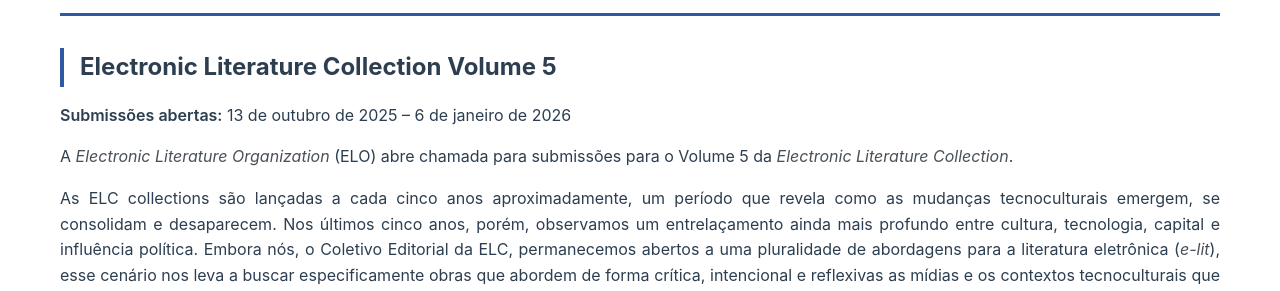
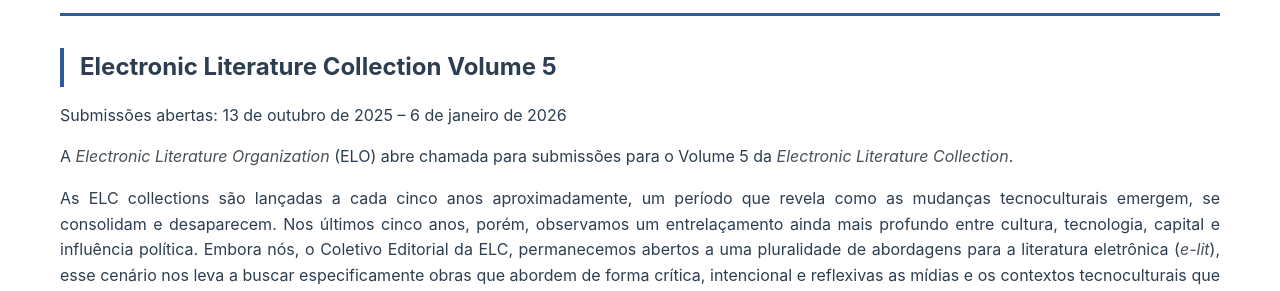
Before and after one commit to eliterature/elc5-info, a Jekyll site: the page built from docs/PT-BR/index.md, in a window 1280 px wide and 900 px high. Shown: the part 451-742 px from the top of the window. Built offline with Jekyll 4.4.1, drawn with Linux system fonts in a browser that asks for light colours; our own code applies the rules of GitHub Pages for plain Markdown files.

Commit message:
Fixing bold dates

```diff
--- a/docs/PT-BR/index.md
+++ b/docs/PT-BR/index.md
@@ -7,7 +7,7 @@ lang: pt-br
 
 ## Electronic Literature Collection Volume 5
 
-**Submissões abertas:** 13 de outubro de 2025 -- 6 de janeiro de 2026
+Submissões abertas: 13 de outubro de 2025 -- 6 de janeiro de 2026
 
 A *Electronic Literature Organization* (ELO) abre chamada para
 submissões para o Volume 5 da *Electronic Literature Collection*.
```
Also changed, not shown: docs/PT-PT/index.md (+1 -1 lines), 1 other file.
